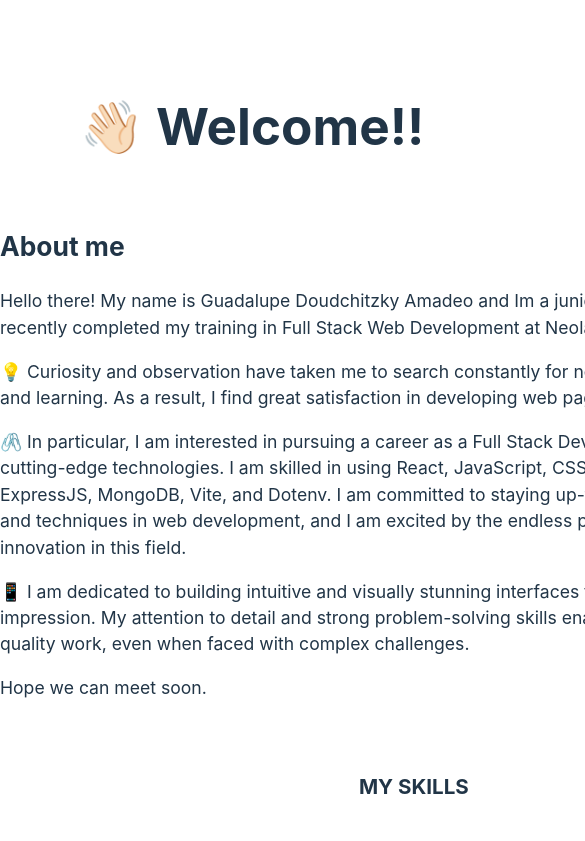
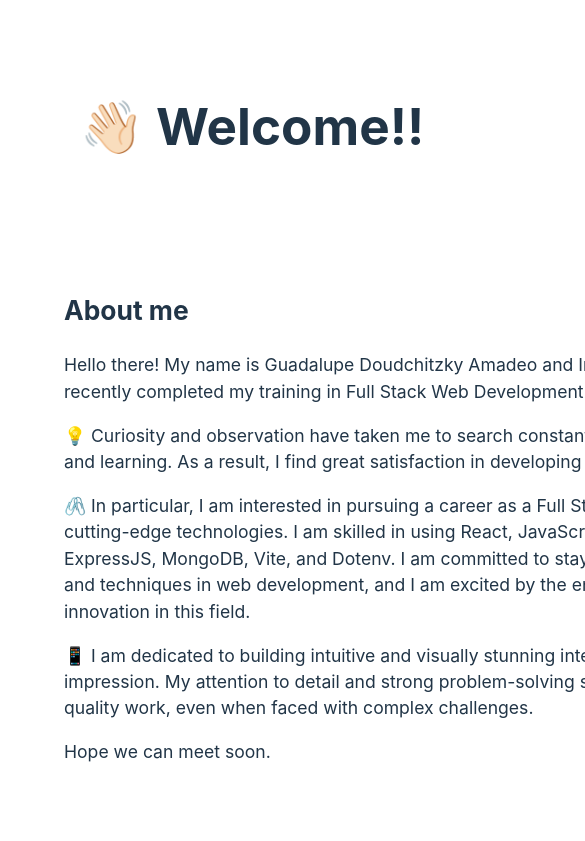
Before and after one commit to Guadixx/Porfolio2023, a React (Vite) app: page /about in a window 390 px wide. Shown: the top 841 px of the page, 585 px wide, since content can reach past the window. Built offline with nearby package versions, Linux system fonts and the light colour scheme.

Commit message:
responsive

```diff
--- a/src/Pages/About.css
+++ b/src/Pages/About.css
@@ -50,7 +50,7 @@
     .about{
         width: 100%;
         margin: 1rem 0;
-        padding: 0;
+        padding: 4rem;
     }
     .webs, .skills, .currently{
         padding: 1rem;
--- a/src/Pages/Projects.css
+++ b/src/Pages/Projects.css
@@ -1,4 +1,4 @@
-.projects-grid{
+.projects-flex{
     display: flex;
     height: 57rem;
     width: 80%;
@@ -74,7 +74,7 @@ figure:hover{
 
 }
 @media screen and (max-width: 1000px){
-    .projects-grid{
+    .projects-flex{
         margin: 2rem auto;
         padding-bottom: 3rem;
         height: auto;
--- a/src/Pages/Projects.jsx
+++ b/src/Pages/Projects.jsx
@@ -2,7 +2,7 @@ import "./Projects.css";
 
 const Projects = () => {
   return (
-    <div className="projects-grid">
+    <div className="projects-flex">
       <figure>
         <div className="text">
           <h3>Test Busters</h3>
```
